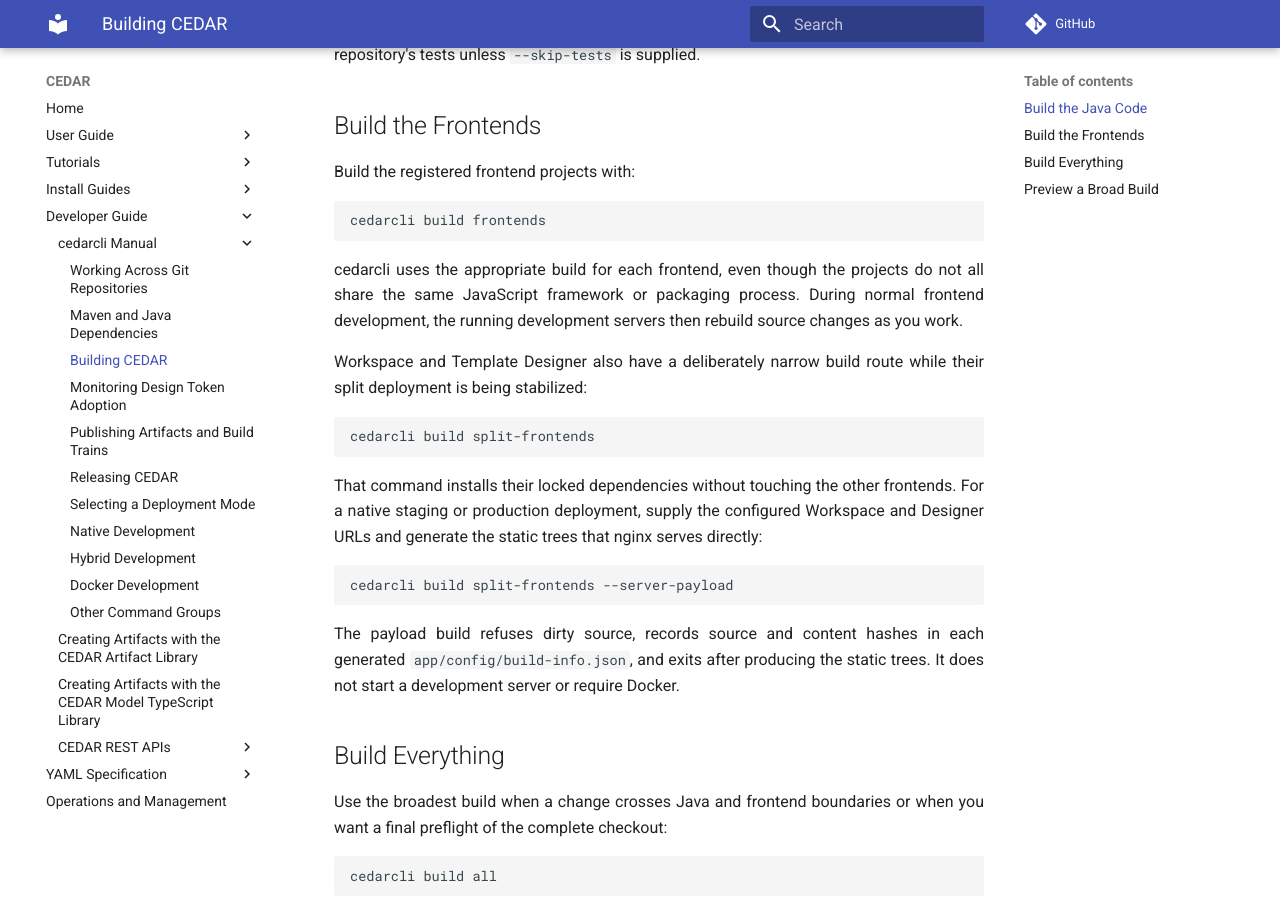
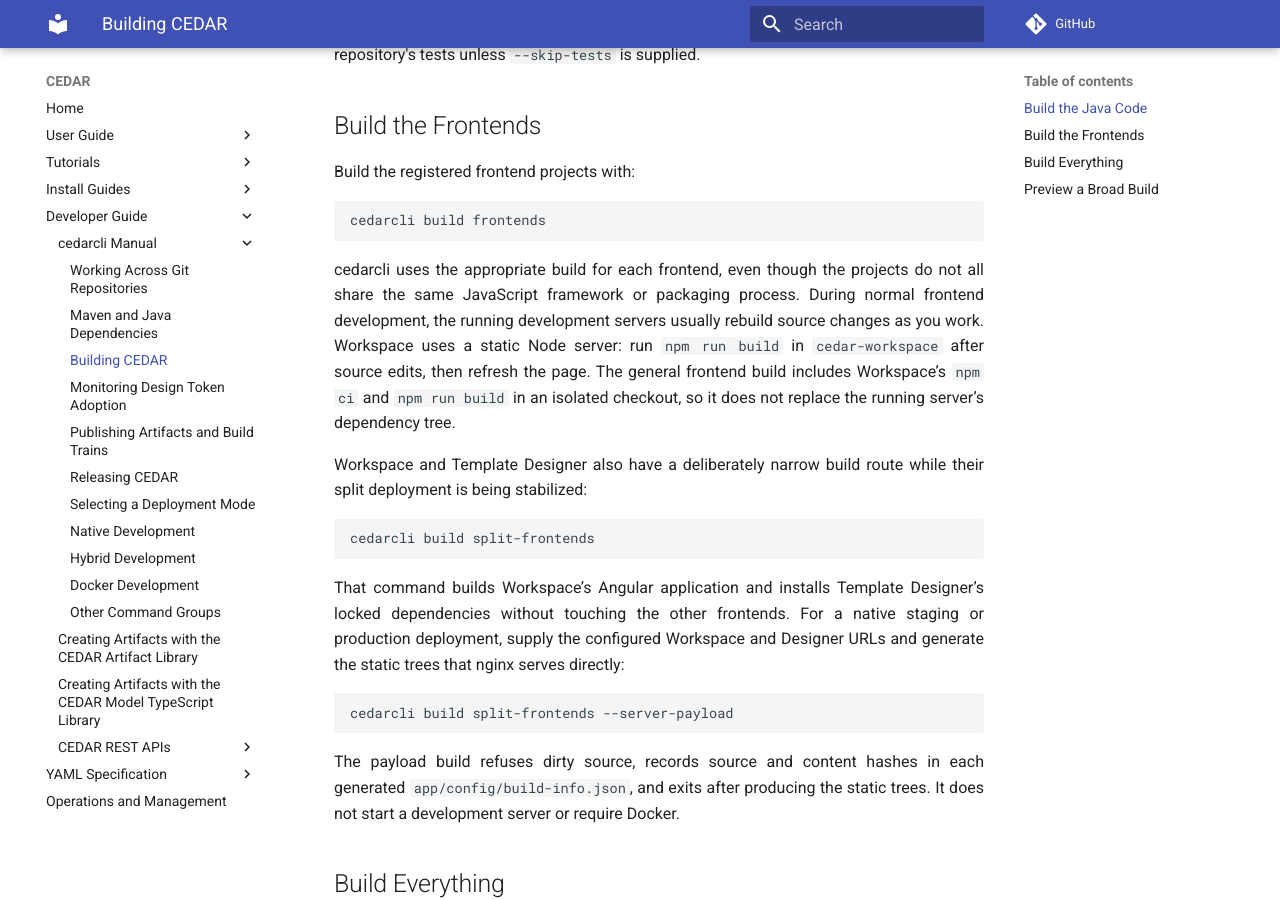
Before and after one commit to metadatacenter/cedar-mkdocs, an MkDocs documentation site: the page built from docs/developer-guide/cedarcli/building.md, in a window 1280 px wide and 900 px high, scrolled down 1015 px. Built offline with MkDocs 1.6.1 and Material for MkDocs 9.7.7, drawn with Linux system fonts in a browser that asks for light colours; comment, search, counter and statistics services are not loaded.

Commit message:
Document Workspace builds and token adoption monitoring

````diff
--- a/docs/developer-guide/cedarcli/building.md
+++ b/docs/developer-guide/cedarcli/building.md
@@ -55,7 +55,10 @@
 
 cedarcli uses the appropriate build for each frontend, even though the projects do not all share
 the same JavaScript framework or packaging process. During normal frontend development, the running
-development servers then rebuild source changes as you work.
+development servers usually rebuild source changes as you work. Workspace uses a static Node
+server: run `npm run build` in `cedar-workspace` after source edits, then refresh the page.
+The general frontend build includes Workspace’s `npm ci` and `npm run build` in an isolated
+checkout, so it does not replace the running server’s dependency tree.
 
 Workspace and Template Designer also have a deliberately narrow build route while their split
 deployment is being stabilized:
@@ -64,7 +67,8 @@
 cedarcli build split-frontends
 ```
 
-That command installs their locked dependencies without touching the other frontends. For a native
+That command builds Workspace’s Angular application and installs Template Designer’s locked
+dependencies without touching the other frontends. For a native
 staging or production deployment, supply the configured Workspace and Designer URLs and generate
 the static trees that nginx serves directly:
 
````
Also changed, not shown: docs/developer-guide/cedarcli/design-tokens.md (+2 -1 lines).
